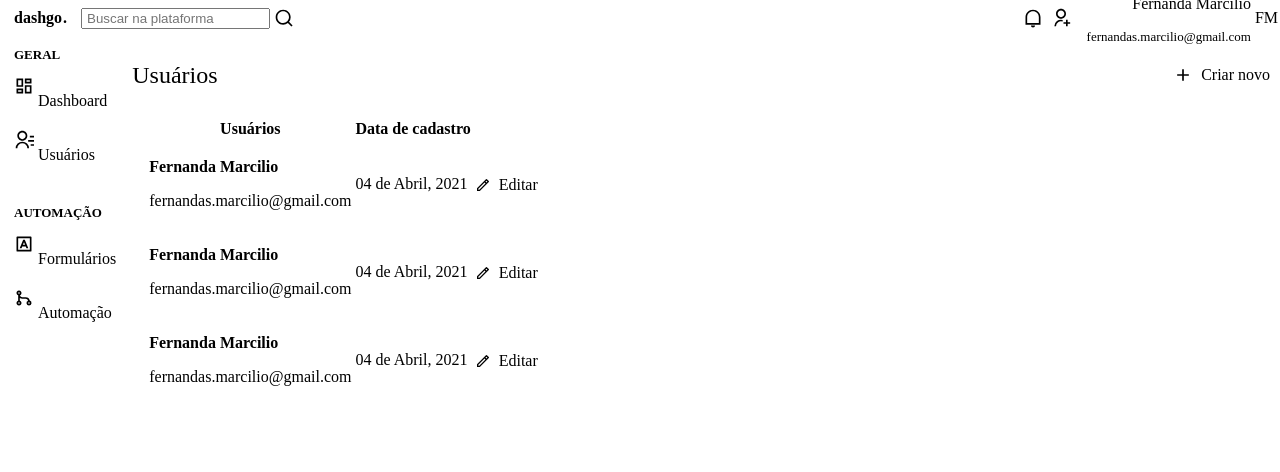
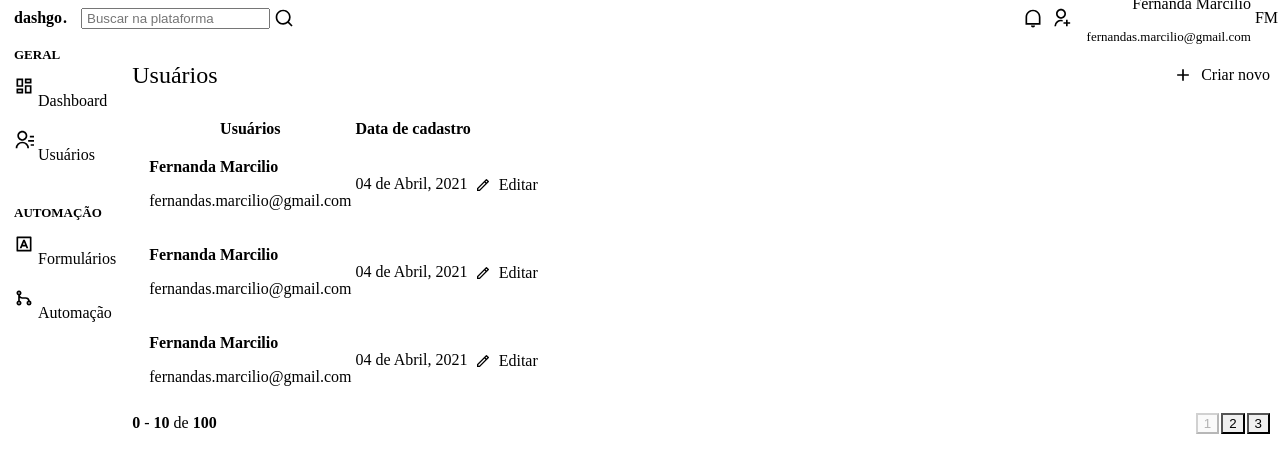
Before and after one commit to fernandasmarcilio/dashgo, a Next.js app: page /users in a window 1280 px wide. Shown: the top 472 px of the page. Built offline with nearby package versions, Linux system fonts and the light colour scheme.

Commit message:
Pagination component created

```diff
--- /dev/null
+++ b/src/components/Pagination.tsx
@@ -0,0 +1,50 @@
+import { Box, Button, HStack } from "@chakra-ui/react";
+
+export function Pagination() {
+  return (
+    <HStack mt="8" justify="space-between" align="center" spacing="6">
+      <Box>
+        <strong>0</strong> - <strong>10</strong> de <strong>100</strong>
+      </Box>
+      <HStack spacing="2">
+        <Button
+          size="sm"
+          fontSize="xs"
+          w="4"
+          colorScheme="pink"
+          disabled
+          _disabled={{
+            bg: "pink.500",
+            cursor: "default",
+          }}
+        >
+          1
+        </Button>
+
+        <Button
+          size="sm"
+          fontSize="xs"
+          w="4"
+          bg="gray.700"
+          _hover={{
+            bg: "gray.500",
+          }}
+        >
+          2
+        </Button>
+
+        <Button
+          size="sm"
+          fontSize="xs"
+          w="4"
+          bg="gray.700"
+          _hover={{
+            bg: "gray.500",
+          }}
+        >
+          3
+        </Button>
+      </HStack>
+    </HStack>
+  );
+}
--- a/src/pages/users/index.tsx
+++ b/src/pages/users/index.tsx
@@ -2,6 +2,7 @@
 import { RiAddLine, RiPencilLine } from "react-icons/ri";
 
 import { Header } from "../../components/Header";
+import { Pagination } from "../../components/Pagination";
 import { Sidebar } from "../../components/Sidebar";
 
 export default function UserList() {
@@ -87,6 +88,8 @@
               </Tr>
             </Tbody>
           </Table>
+
+          <Pagination />
         </Box>
       </Flex>
     </Box>
```
